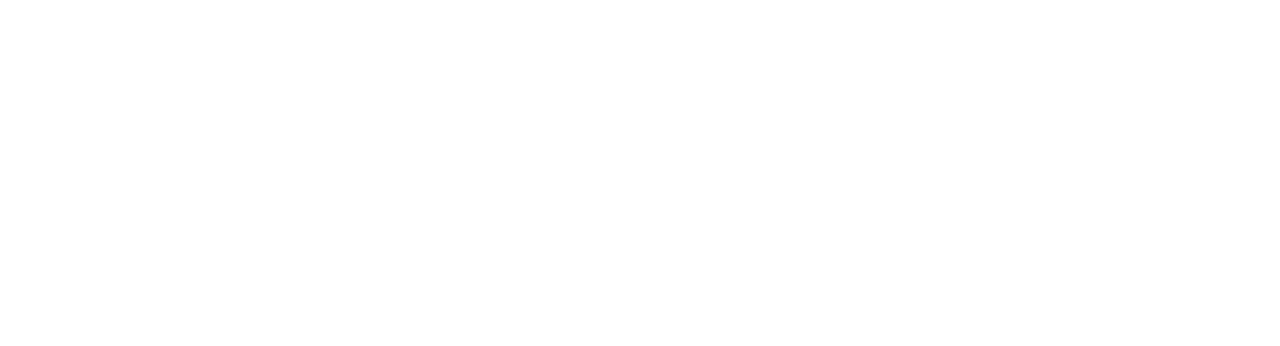
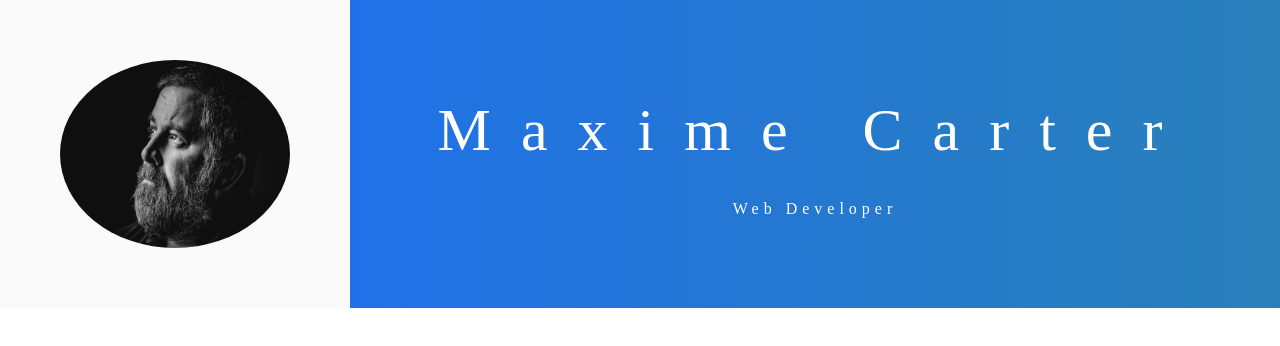
Before and after one commit to CCDevX/interactive-cv-html-css-sass, a website: page index.html in a window 1280 px wide. Drawn offline with Linux system fonts and the light colour scheme.

Commit message:
add header

```diff
--- a/index.html
+++ b/index.html
@@ -17,5 +17,17 @@
     ></script>
     <title>CV - Maxime</title>
   </head>
-  <body></body>
+  <body>
+    <div class="grid-container">
+      <header>
+        <h1>Maxime Carter</h1>
+        <p>Web Developer</p>
+      </header>
+      <section class="picture">
+        <img src="./img/img-profil.jpg" alt="maxime" />
+      </section>
+      <aside></aside>
+      <main></main>
+    </div>
+  </body>
 </html>
--- a/scss/styles.scss
+++ b/scss/styles.scss
@@ -1,2 +1,52 @@
 @use "reset" as *;
 @use "base" as *;
+
+.grid-container {
+  display: grid;
+  grid:
+    "picture header" auto
+    "aside main" 1fr / 350px auto;
+  min-height: 100vh;
+}
+
+header {
+  grid-area: header;
+  background: linear-gradient(to right, var(--primary), var(--dark));
+  padding: 8rem 5rem;
+  text-align: center;
+  color: white;
+  display: flex;
+  flex-direction: column;
+  justify-content: center;
+  align-items: center;
+  h1 {
+    font-size: 6rem;
+    line-height: 8rem;
+    font-weight: 300;
+    letter-spacing: 3rem;
+  }
+
+  p {
+    letter-spacing: 0.5rem;
+  }
+}
+
+.picture {
+  grid-area: picture;
+  padding: 6rem;
+  background: var(--background);
+  img {
+    min-height: 100%;
+    border-radius: 50%;
+  }
+}
+
+aside {
+  grid-area: aside;
+  // background: green;
+}
+
+main {
+  grid-area: main;
+  // background: purple;
+}
```
Also changed, not shown: css/styles.css, 1 other file.
